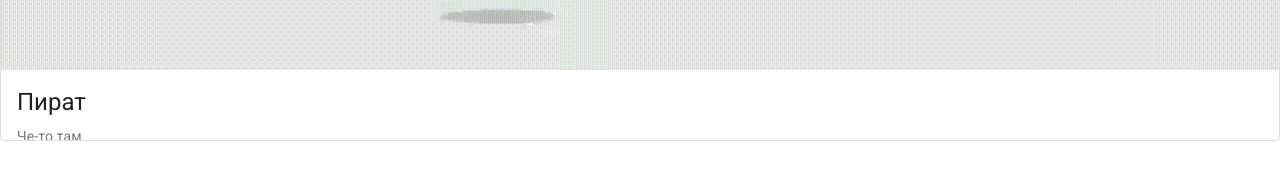
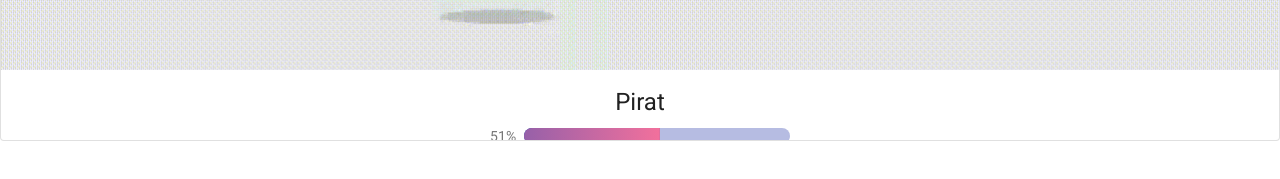
Before and after one commit to maiiaKey/ngt_hucuthon_2021, a React (Create React App) app in the folder client/: page /home in a window 1280 px wide. Shown: the part 595-774 px from the top of the page. Built offline with nearby package versions, Linux system fonts and the light colour scheme.

Commit message:
Progress bar

```diff
--- a/client/src/components/homePage/Card/Card.css
+++ b/client/src/components/homePage/Card/Card.css
@@ -6,3 +6,34 @@
   justify-content: space-between;
   align-items: center;
 }
+.MuiCardContent-root {
+  display: flex;
+  flex-direction: column;
+  justify-content: center;
+  align-items: center;
+}
+
+.MuiBox-root {
+  width: 300px;
+  display: flex;
+  flex-direction: column;
+  justify-content: center;
+  align-items: center;
+}
+
+.progressWrapper {
+  flex-direction: row;
+}
+
+.progressPercent {
+  padding-right: 8px;
+}
+
+.progressBar {
+  height: 16px !important;
+  border-radius: 8px;
+}
+
+.MuiLinearProgress-barColorPrimary {
+  background: linear-gradient(to right, #3f51b5, #F2709C);
+}
--- a/client/src/components/homePage/Card/Card.js
+++ b/client/src/components/homePage/Card/Card.js
@@ -9,21 +9,18 @@ import CardContent from "@material-ui/core/CardContent";
 import CardMedia from "@material-ui/core/CardMedia";
 import Button from "@material-ui/core/Button";
 import Typography from "@material-ui/core/Typography";
-import ProgressBar from "./ProgressBar";
+import LinearWithValueLabel from "./ProgressBar";
 import level_1_base from "./gifs/level_1_base.gif";
 import level_2_base from "./gifs/level_2_base.gif";
 
 const resolveLevelFromMarks = (totalMarks) => {
-    return Math.floor(Math.sqrt(totalMarks/100))+1
-}
+  return Math.floor(Math.sqrt(totalMarks / 100)) + 1;
+};
 
-const resolveProgressFromMarks = (totalMarks) => {
-
-}
+const resolveProgressFromMarks = (totalMarks) => {};
 
 const resolveBaseGifFromLevel = (level) => {
-
-    switch(level){
+  switch (level) {
     case 1:
       return level_1_base;
       break;
@@ -33,11 +30,9 @@ const resolveBaseGifFromLevel = (level) => {
     default:
       return level_2_base;
   }
-}
+};
 
-const resolveLevelUpGifFromLevel = (totalMarks) => {
-
-}
+const resolveLevelUpGifFromLevel = (totalMarks) => {};
 
 const MediaStyle = makeStyles({
   root: {
@@ -87,12 +82,10 @@ export default function MediaCard() {
         <CardMedia className={classes.media} image={pet.baseGif} />
         <CardContent>
           <Typography gutterBottom variant="h5" component="h2">
-            Пират
+            Pirat
           </Typography>
-          <Typography variant="body2" color="textSecondary" component="p">
-            Че-то там
-          </Typography>
-          <ProgressBar />
+
+          <LinearWithValueLabel />
           {/* Preview */}
           {/* LevelUp button */}
         </CardContent>
--- a/client/src/components/homePage/Card/ProgressBar.js
+++ b/client/src/components/homePage/Card/ProgressBar.js
@@ -1,25 +1,19 @@
-import React from 'react';
-import LinearProgress from '@material-ui/core/LinearProgress';
-import Typography from '@material-ui/core/Typography';
-import Box from '@material-ui/core/Box';
+import React from "react";
+import LinearProgress from "@material-ui/core/LinearProgress";
+import Typography from "@material-ui/core/Typography";
+import Box from "@material-ui/core/Box";
 
-function LinearProgressWithLabel(props) {
+function LinearProgressWithLabel({ value }) {
   return (
-    <Box display="flex" alignItems="center">
-      <Box width="100%" mr={1}>
-        <LinearProgress variant="determinate" {...props} />
+    <Box display="flex" alignItems="center" className="progressWrapper">
+        <Typography className="progressPercent" variant="body2" color="textSecondary">{`${Math.round(
+          value
+        )}%`}</Typography>
+        <LinearProgress className="progressBar" variant="determinate" value={value} />
       </Box>
-      <Box minWidth={35}>
-        <Typography variant="body2" color="textSecondary">{`${Math.round(
-          props.value,
-        )}%`}</Typography>
-      </Box>
-    </Box>
   );
 }
 
-export default function LinearWithValueLabel() {
-  return (
-    <LinearProgressWithLabel value={51} />
-  );
+export default function LinearWithValueLabel({ value }) {
+  return <LinearProgressWithLabel value={51} />;
 }
```
Lines whose indentation alone changed are shown as unchanged.
